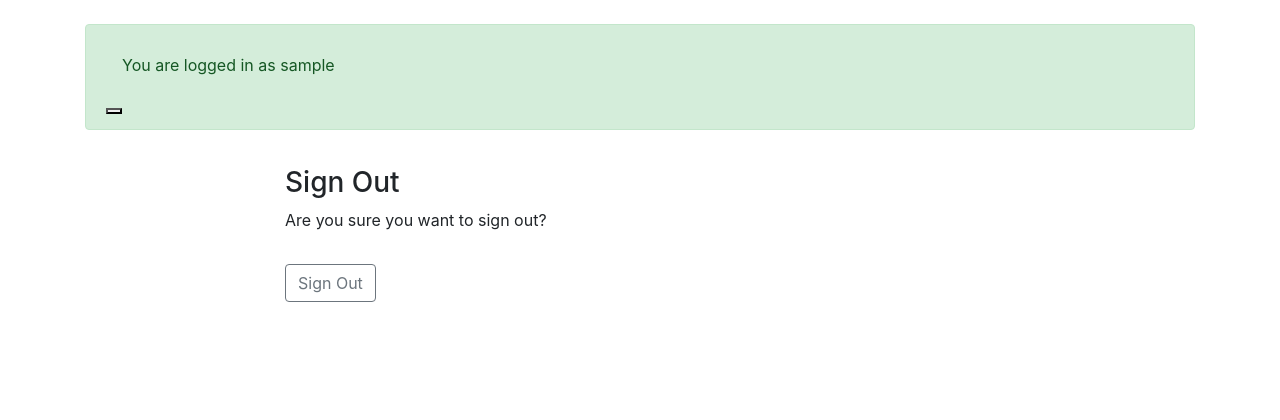
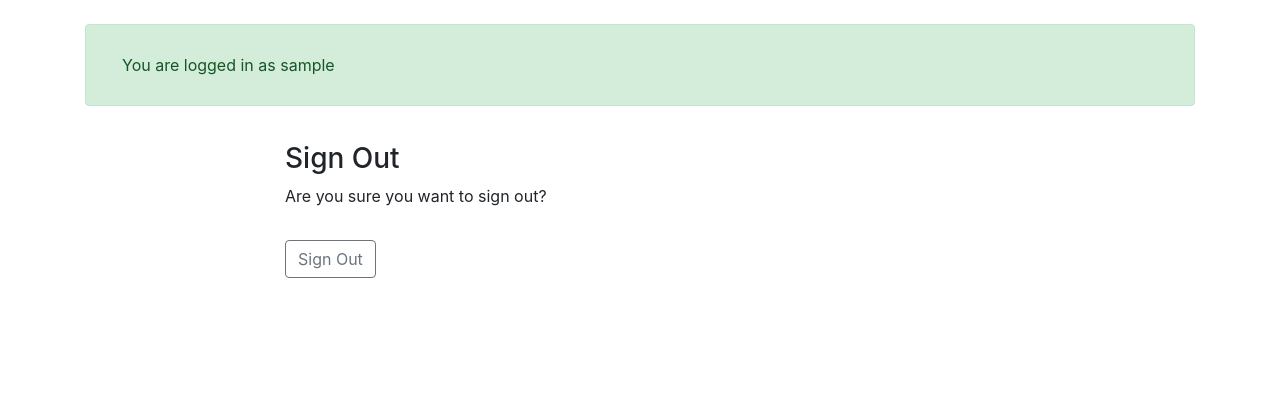
Before and after one commit to tugii21/Garnish, a Django app: page /accounts/logout/ in a window 1280 px wide. Shown: the part 56-476 px from the top of the page. Run offline with Django 4.2, Linux system fonts and the light colour scheme; the visitor is signed in with stand-in values (Sample User, id 1); some libraries are stand-ins or nearby versions.

Commit message:
fix unnessary button was displaying on  login and logout page

```diff
--- a/templates/account/login.html
+++ b/templates/account/login.html
@@ -14,13 +14,10 @@
         {% if user.is_authenticated %}
         <div class="alert alert-success alert-dismissible fade show" role="alert" id="loginAlert">
             <p class="text-end m-3">You are logged in as {{ user }}</p>
-            <button type="button" class="btn-close" data-bs-dismiss="alert" aria-label="Close"></button>
-
         </div>
         {% else %}
         <div class="alert alert-info alert-dismissible fade show" role="alert" id="loginAlert">
             <p class="text-end m-3">You are logged out</p>
-            <button type="button" class="btn-close" data-bs-dismiss="alert" aria-label="Close"></button>
         </div>
         {% endif %}
 
--- a/templates/account/logout.html
+++ b/templates/account/logout.html
@@ -12,12 +12,10 @@
     {% if user.is_authenticated %}
     <div class="alert alert-success alert-dismissible fade show" role="alert" id="loginAlert">
         <p class="text-end m-3">You are logged in as {{ user }}</p>
-        <button type="button" class="btn-close" data-bs-dismiss="alert" aria-label="Close"></button>
     </div>
     {% else %}
     <div class="alert alert-info alert-dismissible fade show" role="alert" id="loginAlert">
         <p class="text-end m-3">You are logged out</p>
-        <button type="button" class="btn-close" data-bs-dismiss="alert" aria-label="Close"></button>
     </div>
     {% endif %}
 
```
